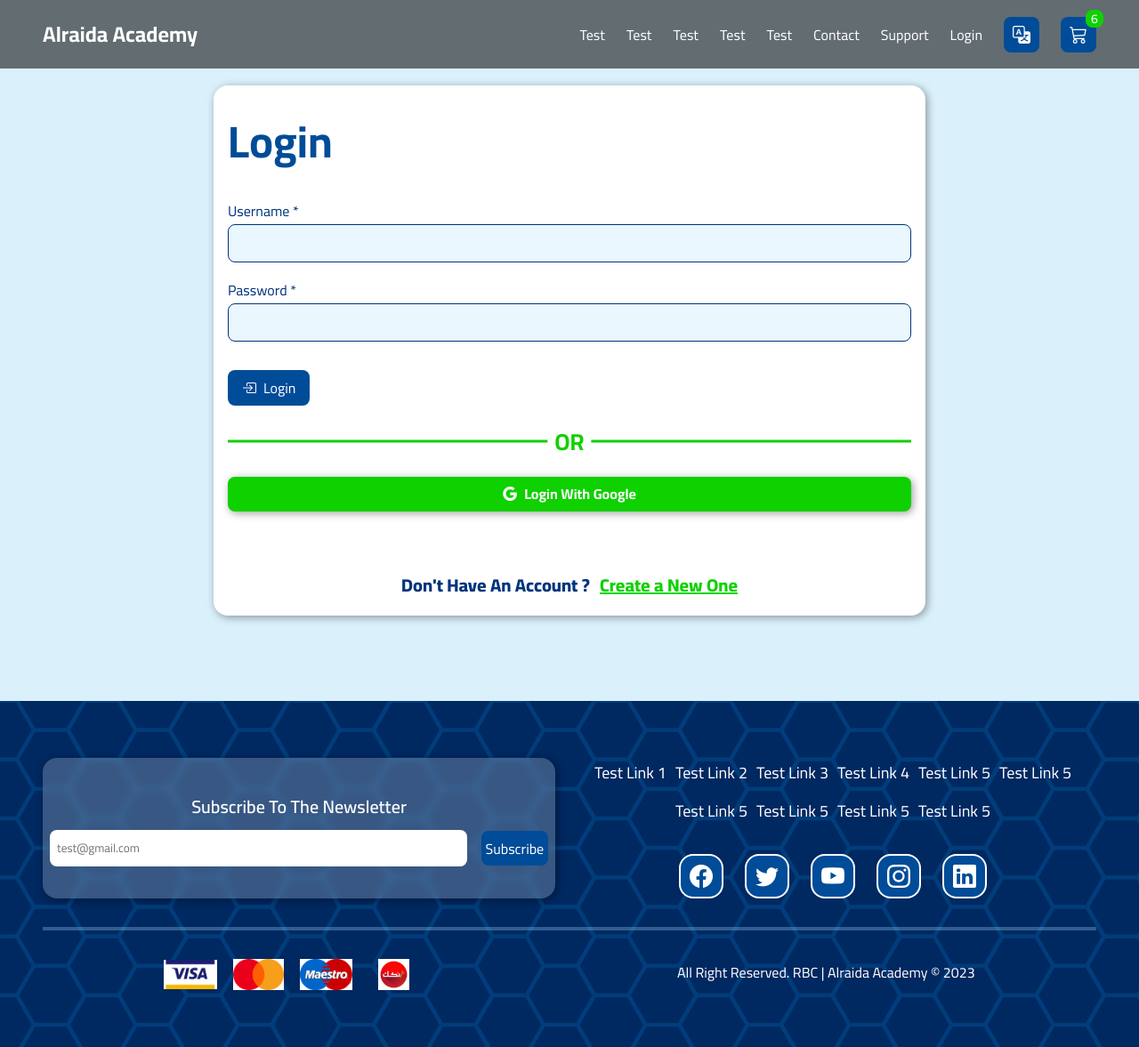
After one commit to mohammad-Gazali/Exams-app, a Django app: page /my-accounts/login in a window 1280 px wide. The commit adds this page. Shown: the whole page at 89% size. Run offline with Django 4.2, Linux system fonts and the light colour scheme; some libraries are stand-ins or nearby versions.

Commit message:
fininshing auth with google and email vertificatio

```diff
--- /dev/null
+++ b/accounts/forms.py
@@ -0,0 +1,62 @@
+from django import forms
+from django.contrib.auth.forms import AuthenticationForm, UserCreationForm
+from django.utils.translation import gettext_lazy as _
+
+
+attrs = {"class": "login-field"}
+
+
+class LoginCustomForm(AuthenticationForm):
+
+    def __init__(self, *args, **kwargs):
+        super().__init__(*args, **kwargs)
+
+    username = forms.CharField(
+        label=_('Username'),
+        widget=forms.TextInput(attrs=attrs)
+    )
+
+    password = forms.CharField(
+        label=_('Password'),
+        widget=forms.PasswordInput(attrs=attrs)
+    )
+
+
+
+class SignUpCustomForm(UserCreationForm):
+    first_name = forms.CharField(
+        label=_('First Name'),
+        widget= forms.TextInput(attrs=attrs),
+        required=False
+    )
+
+    last_name = forms.CharField(
+        label=_('Last Name'),
+        widget= forms.TextInput(attrs=attrs),
+        required=False
+    )
+
+    username = forms.CharField(
+        label=_('Username'),
+        widget= forms.TextInput(attrs=attrs)
+    )
+
+    email = forms.EmailField(
+        label=_('Email'),
+        widget= forms.TextInput(attrs=attrs),
+    )
+
+    password1 = forms.CharField(
+        label=_('Password'),
+        strip=False,
+        widget=forms.PasswordInput(attrs=attrs)
+    )
+
+    password2 = forms.CharField(
+        label=_('Password Confirmation'),
+        strip=False,
+        widget=forms.PasswordInput(attrs=attrs)
+    )
+
+    class Meta(UserCreationForm.Meta):
+        fields = ['first_name', 'last_name', 'username', 'email']
--- /dev/null
+++ b/accounts/templates/registration/login.html
@@ -0,0 +1,48 @@
+{% extends 'base.html' %}
+{% load i18n socialaccount %}
+
+{% block title %}
+    {% trans "Login" %}
+{% endblock title %}
+
+{% block hero %}{% endblock hero %}
+
+{% block content %}
+    <main>
+        <section class="float-section">
+            <h2 class="section-header">
+                {% trans "Login" %}
+            </h2>
+            <div>
+                <form method="POST">
+                    {% csrf_token %}
+                    {% include 'common/form.html' with form=form %}
+                    <button class="submit-button" type="submit">
+                        <svg xmlns="http://www.w3.org/2000/svg" width="16" height="16" fill="currentColor" class="bi bi-box-arrow-in-right" viewBox="0 0 16 16">
+                            <path fill-rule="evenodd" d="M6 3.5a.5.5 0 0 1 .5-.5h8a.5.5 0 0 1 .5.5v9a.5.5 0 0 1-.5.5h-8a.5.5 0 0 1-.5-.5v-2a.5.5 0 0 0-1 0v2A1.5 1.5 0 0 0 6.5 14h8a1.5 1.5 0 0 0 1.5-1.5v-9A1.5 1.5 0 0 0 14.5 2h-8A1.5 1.5 0 0 0 5 3.5v2a.5.5 0 0 0 1 0v-2z"/>
+                            <path fill-rule="evenodd" d="M11.854 8.354a.5.5 0 0 0 0-.708l-3-3a.5.5 0 1 0-.708.708L10.293 7.5H1.5a.5.5 0 0 0 0 1h8.793l-2.147 2.146a.5.5 0 0 0 .708.708l3-3z"/>
+                        </svg>
+                        {% trans "Login" %}
+                    </button>
+                </form>
+                <div class="divider">
+                    <div class="line"></div>
+                    <p class="text">{% trans "OR" %}</p>
+                </div>
+                <form action="{% provider_login_url 'google'%}" method="post">
+                    {% csrf_token %}
+                    <button type="submit" class="google-auth-button">
+                        <i class="bi bi-google"></i>
+                        {% trans "Login With Google" %}
+                    </button>
+                </form>
+            </div>
+            <div class="dont-have">
+                {% trans "Don't Have An Account ?" %}
+                <a href="{% url 'sign_up' %}">
+                    {% trans "Create a New One" %}
+                </a>
+            </div>
+        </section>
+    </main>
+{% endblock content %}
--- a/accounts/urls.py
+++ b/accounts/urls.py
@@ -1,7 +1,11 @@
 from django.urls import path
+from django.contrib.auth.views import LoginView, LogoutView
+from .forms import LoginCustomForm
 from . import views
 
 
 urlpatterns = [
-
+    path('logout', LogoutView.as_view(), name='logout'),
+    path('signup', views.register, name='sign_up'),
+    path('login', LoginView.as_view(authentication_form=LoginCustomForm), name='login'),
 ]
--- a/core/urls.py
+++ b/core/urls.py
@@ -1,8 +1,24 @@
 from django.contrib import admin
 from django.urls import path, include
+from django.conf import settings
+from django.conf.urls.static import static
+
 
 urlpatterns = [
     path('admin/', admin.site.urls),
     path('', include('main.urls')),
-    path('accounts/', include('accounts.urls')),
+    path('my-accounts/', include('accounts.urls')),
+
+
+    # for google authentication
+    path('accounts/', include('allauth.urls')),
+
+    # for translating
+    path('i18n/', include('django.conf.urls.i18n')),
+
+    # for email vertification
+    path('verification/', include('verify_email.urls')),
 ]
+
+if settings.DEBUG:
+    urlpatterns += static(settings.MEDIA_URL, document_root=settings.MEDIA_ROOT)
--- /dev/null
+++ b/main/templates/common/form.html
@@ -0,0 +1,29 @@
+<ul class="errors-group">
+    {% for error in form.non_field_errors %}
+        <li class="form-error">
+            <div>
+                <span>{{ error|escape }}</span>
+            </div>
+        </li>
+    {% endfor %}
+    {% for field in form %}
+        {% for error in field.errors %}
+        <li class="form-error">
+            <div>
+                <span>{{ error|escape }}</span>
+            </div>
+        </li>
+        {% endfor %}
+    {% endfor %}
+</ul>
+
+{% for field in form %}
+    <div class="label-field-group">
+        {% if field.field.required %}
+            <label class="label"> {{ field.label }} * </label>
+        {% else %}
+            <label class="label"> {{ field.label }} </label>
+        {% endif %}
+        {{ field }}
+    </div>
+{% endfor %}
--- a/main/templates/partials/navbar.html
+++ b/main/templates/partials/navbar.html
@@ -2,7 +2,7 @@
 
 <nav class="container">
     <h1>
-        <a href="">
+        <a href="{% url 'home' %}">
             {% trans "Alraida Academy" %}
         </a>
     </h1>
@@ -154,13 +154,13 @@
         </li>
         {% if user.is_authenticated %}
             <li>
-                <a href="">
+                <a href="{% url 'logout' %}">
                     {% trans "Logout" %}
                 </a>
             </li>
         {% else %}
             <li>
-                <a href="">
+                <a href="{% url 'login' %}">
                     {% trans "Login" %}
                 </a>
             </li>
@@ -338,14 +338,14 @@
             </li>
             {% if user.is_authenticated %}
                 <li>
-                    <a href="">
+                    <a href="{% url 'logout' %}">
                         <i class="bi bi-box-arrow-left"></i>
                         {% trans "Logout" %}
                     </a>
                 </li>
             {% else %}
                 <li>
-                    <a href="">
+                    <a href="{% url 'login' %}">
                         <i class="bi bi-box-arrow-right"></i>
                         {% trans "Login" %}
                     </a>
--- a/main/templates/partials/partners.html
+++ b/main/templates/partials/partners.html
@@ -1,7 +1,7 @@
 {% load i18n %}
 
 <section class="container partners">
-	<h2>{% trans "Our Partners" %}</h2>
+	<h2 class="section-header">{% trans "Our Partners" %}</h2>
 	<div class="swiper">
 		<!-- Additional required wrapper -->
 		<div class="swiper-wrapper">
--- a/static/css/base.css
+++ b/static/css/base.css
@@ -10,7 +10,11 @@
     --primary-light-low-opacity:      #8ed1f352;
 
     --secondary:                      #0fd100;
+    --secondary-dark:                 #0ba700;
     --secondary-content:              #ffffff;
+
+    --danger-main:                    #d32f2f;
+    --danger-light:                   #d5504e25;
 
     --background-1:                   #ffffff;
     --background-2:                   #ebf7ff;
@@ -48,11 +52,13 @@ body {
     position: relative;
     overflow-x: hidden;
     font-size: var(--font-size);
+    background-color: var(--primary-light-low-opacity);
     width: 100%;
 }
 
-button {
+button, .button {
     border: none;
+    text-decoration: none;
     background-color: var(--primary-main);
     border-radius: var(--border-radius-small);
     padding: 0.3rem;
@@ -60,14 +66,20 @@ button {
     cursor: pointer;
     font-size: 16px;
     white-space: nowrap;
+    display: flex;
+    justify-content: center;
+    align-items: center;
+    gap: 0.5rem;
 }
 
-button:hover {
+button:hover, .button:hover {
     background-color: var(--primary-dark);
 }
 
 button:focus,
-button:active {
+button:active,
+.button:focus,
+.button:active {
     border: none;
 }
 
@@ -92,12 +104,13 @@ nav {
     display: flex;
     justify-content: space-between;
     position: fixed;
+    top: 0;
     align-items: center;
     width: 100%;
     padding-block: 1rem;
     background-color: var(--nav-bg);
     transition: var(--transition);
-    z-index: 10;
+    z-index: 1000000;
 }
 
 nav h1 a {
@@ -707,3 +720,157 @@ footer #copy-right {
     overflow: hidden;
     width: 150px;
 }
+
+.section-header {
+    color: var(--primary-main);
+    font-size: var(--section-header-font-size);
+}
+
+.section-text-content {
+    color: var(--primary-dark);
+}
+
+.float-section {
+    box-shadow: var(--common-shadow);
+    border-radius: var(--border-radius);
+    background-color: var(--background-1);
+    max-width: 800px;
+    width: 92%;
+    margin-inline: auto;
+    padding: 1rem;
+    margin-top: 2rem;
+}
+
+.label-field-group {
+    display: flex;
+    flex-direction: column;
+}
+
+.label-field-group:not(:first-of-type) {
+    margin-top: 1rem;
+}
+
+.label-field-group * {
+    color: var(--primary-dark);
+}
+
+.label-field-group input {
+    border: 1px solid var(--primary-dark);
+    background-color: var(--background-2);
+}
+
+.submit-button {
+    padding-left: 1rem;
+    padding-right: 1rem;
+    margin-top: 2rem;
+}
+
+.divider {
+    width: 100%;
+    position: relative;
+    margin: 2.5rem auto;
+}
+
+.divider .text {
+    background-color: var(--background-1);
+    padding: 0 0.5rem;
+    color: var(--secondary);
+    font-weight: 700;
+    font-size: 26px;
+    position: absolute;
+    top: 50%;
+    left: 50%;
+    transform: translate(-50%, -50%);
+    z-index: 20;
+}
+
+.divider .line {
+    content: '';
+    width: 100%;
+    background-color: var(--secondary);
+    height: 3px;
+    position: absolute;
+    top: 50%;
+    left: 50%;
+    transform: translate(-50%, -50%);
+    z-index: 10;
+}
+
+.google-auth-button {
+    display: flex;
+    justify-content: center;
+    align-items: center;
+    border-radius: var(--border-radius-small);
+    background-color: var(--secondary);
+    box-shadow: var(--common-shadow);
+    color: var(--primary-content);
+    padding: 0.3rem;
+    gap: 0.5rem;
+    text-decoration: none;
+    width: 100%;
+    font-weight: 700;
+    margin-top: 80px;
+    transition: var(--transition-faster);
+}
+
+.google-auth-button:hover {
+    background-color: var(--secondary-dark);
+}
+
+.google-auth-button * {
+    color: var(--primary-content);
+}
+
+.dont-have {
+    display: flex;
+    justify-content: center;
+    align-items: center;
+    flex-wrap: wrap;
+    color: var(--primary-dark);
+    font-weight: 800;
+    font-size: 20px;
+    margin-top: 4rem;
+}
+
+.dont-have a {
+    color: var(--secondary);
+    margin-left: 0.7rem;
+}
+
+.dont-have a.rtl {
+    color: var(--secondary);
+    margin-right: 0.7rem;
+}
+
+.dont-have a:hover {
+    color: var(--secondary-dark);
+}
+
+.errors-group {
+    list-style: none;
+    display: flex;
+    flex-direction: column;
+    justify-content: center;
+    gap: 0.5rem;
+    margin-bottom: 1rem;
+}
+
+.form-error {
+    background-color: var(--danger-light);
+    border: 2px solid var(--danger-main);
+    padding: 0.5rem;
+    border-radius: var(--border-radius-small);
+}
+
+.form-error * {
+    color: var(--danger-main);
+    font-weight: 700;
+}
+
+.mt-1 {
+    margin-top: 0.5rem;
+}
+
+.mt-2 {
+    margin-top: 1rem;
+}
--- a/static/css/index.css
+++ b/static/css/index.css
@@ -1,44 +1,5 @@
-/* TODO: Delete :root here */
-:root {
-    --primary-dark:                   #00347c;
-    --primary-main:                   #004c98;
-    --primary-light:                  #8ed1f3;
-    --primary-content:                #ffffff;
-    --primary-content-low-opacity:    #ffffff38;
-    --primary-light-low-opacity:      #8ed1f352;
-
-    --secondary:                      #0fd100;
-    --secondary-content:              #ffffff;
-
-    --background-1:                   #ffffff;
-    --background-2:                   #ebf7ff;
-
-    --overlay-clr:                    #0000008c;
-
-    --clip-path: polygon(50% 0px, 100% 25%, 100% 75%, 50% 100%, 0px 75%, 0px 25%);
-
-    --font-family: 'Cairo', sans-serif;
-    --font-size: 16px;
-
-    --transition: 0.4s ease-in-out;
-    --transition-faster: 0.2s;
-
-    --border-radius: 16px;
-    --border-radius-small: 8px;
-
-    --common-shadow: 2px 2px 10px 0px #00000062;
-
-    --section-header-font-size: 50px;
-
-    --backdrop-filter: blur(4px);
-}
-
 .partners {
     padding: 2rem;
-    background-color: var(--primary-light-low-opacity);
+    background-color: var(--background-1);
+    box-shadow: var(--common-shadow);
 }
-
-.partners h2 {
-    color: var(--primary-main);
-    font-size: var(--section-header-font-size);
-}
--- a/static/js/base.js
+++ b/static/js/base.js
@@ -69,7 +69,7 @@ dropdownSidebar.forEach((dropdown) => {
 //? Helper Functions
 
 function navbarBackground() {
-    if (window.scrollY === 0) {
+    if (window.scrollY === 0 && location.pathname === "/") {
         navbar.style.setProperty('--nav-bg', 'transparent');
     } else {
         navbar.style.setProperty('--nav-bg', 'var(--overlay-clr)');
```
Also changed, not shown: accounts/templates/profile.html (added, +87 -0 lines), accounts/templates/registration/failed.html (added, +20 -0 lines), accounts/templates/registration/go_to_verify.html (added, +20 -0 lines), accounts/templates/registration/sign_up.html (added, +48 -0 lines), accounts/templates/registration/success.html (added, +23 -0 lines), accounts/views.py (+34 -1 lines), core/settings.py (+79 -2 lines), static/css/login.css (added, +33 -0 lines), static/imgs/master-card.png (renamed from static/imgs/master-cardpng.png).
